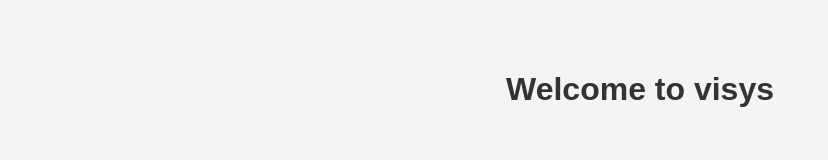
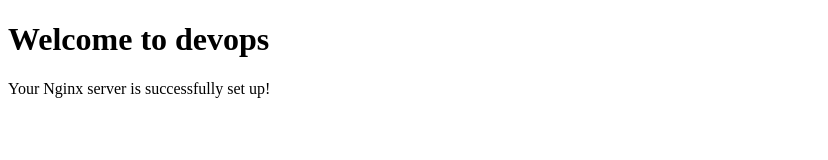
Before and after one commit to maheshgajjela221/myinterns, a plain HTML site: page index.html in a window 1280 px wide. Shown: the whole page, without its empty margins (0-828 px from the left). Drawn offline with Linux system fonts and the light colour scheme.

Commit message:
Update index.html

```diff
--- a/index.html
+++ b/index.html
@@ -3,21 +3,10 @@
 <head>
     <meta charset="UTF-8">
     <meta name="viewport" content="width=device-width, initial-scale=1.0">
-    <title>Welcome to visys</title>
-    <style>
-        body {
-            font-family: Arial, sans-serif;
-            text-align: center;
-            background-color: #f4f4f4;
-            margin: 0;
-            padding: 50px;
-        }
-        h1 {
-            color: #333;
-        }
-    </style>
+    <title>Welcome to devops</title>
 </head>
 <body>
-    <h1>Welcome to visys</h1>
+    <h1>Welcome to devops</h1>
+    <p>Your Nginx server is successfully set up!</p>
 </body>
 </html>
```
